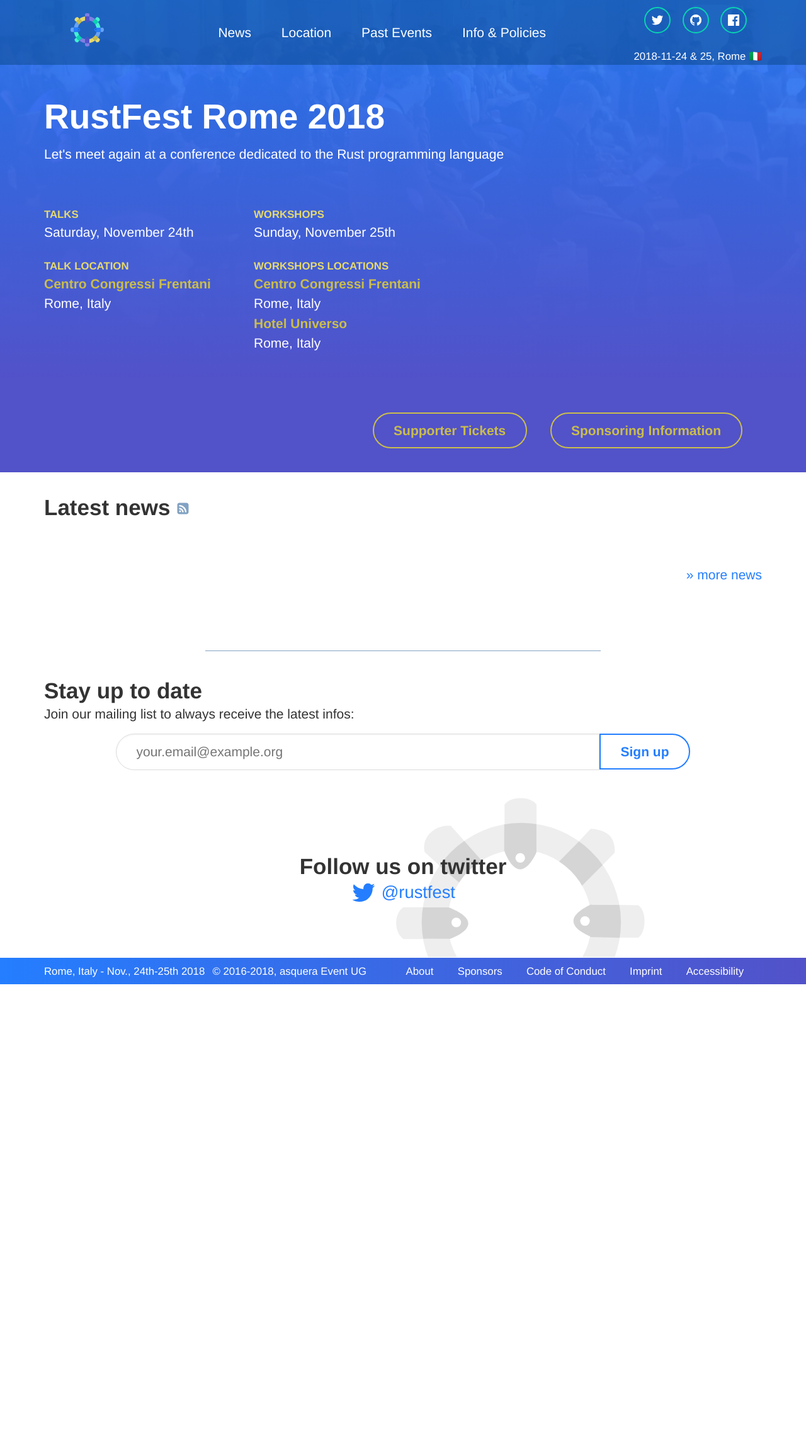
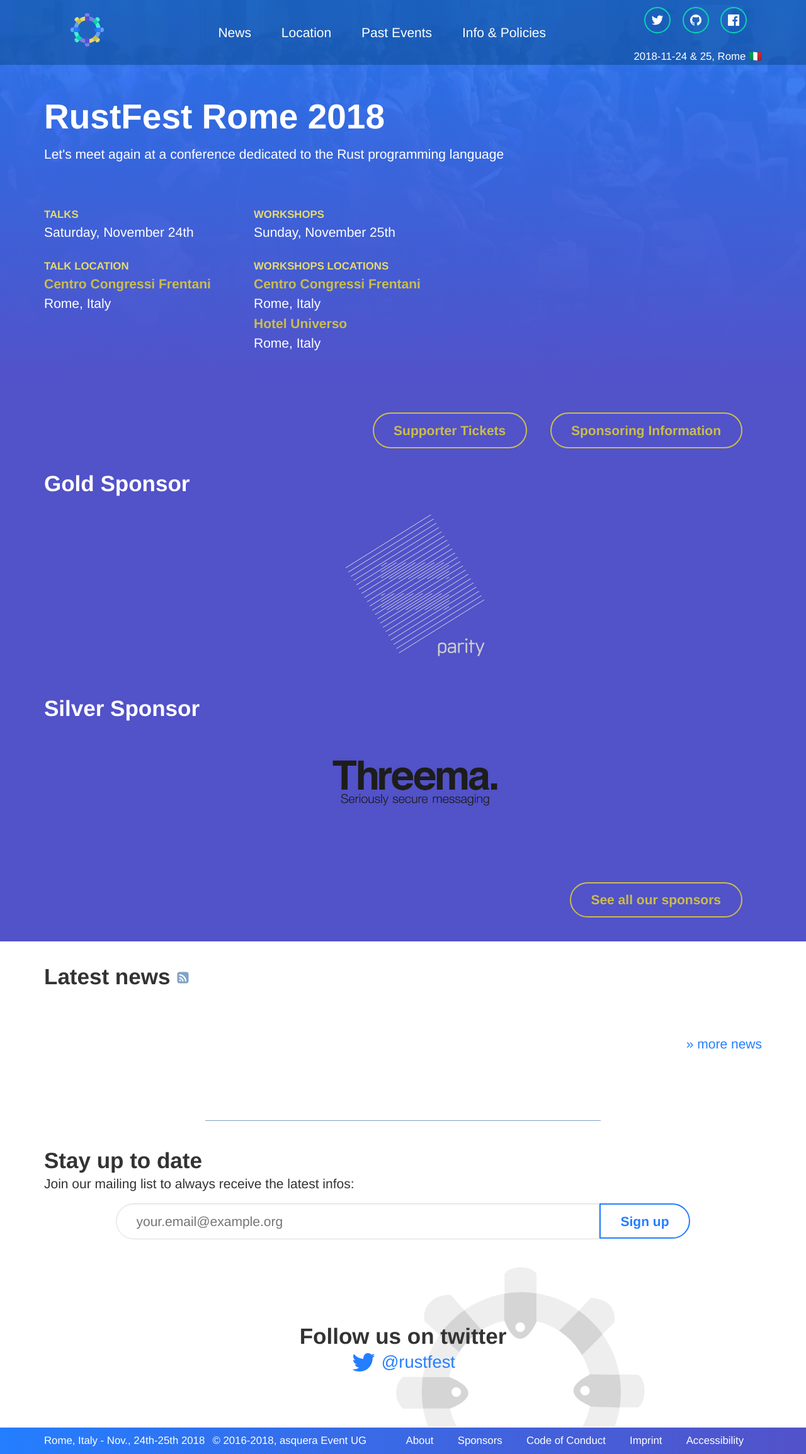
Before and after one commit to RustFestEU/rome.rustfest.eu, a Jekyll site: the page built from index.html, in a window 1280 px wide. Shown: the whole page at 63% size. Built offline with Jekyll 4.4.1, drawn with Linux system fonts in a browser that asks for light colours; nearby versions of some CDN libraries; before the commit the page ends 1563 px from its top, so only the background shows below that.

Commit message:
Start adding sponsor logos (#25)
* Enable sponsors template

* Add Threema as sponsor

* Typo

* sponsor logos: min-width breaks aspect ratio in Firefox

* Add Parity as sponsor

```diff
--- a/_sass/components/_sponsors.scss
+++ b/_sass/components/_sponsors.scss
@@ -11,7 +11,6 @@
     bottom: 2em;
   };
   img {
-    min-width: 20vw;
     max-height: 25vh;
     max-width: 25vw;
   }
--- a/index.html
+++ b/index.html
@@ -71,6 +71,38 @@
         Sponsoring Information
       </a>
     </div>
+
+    {% if platinum_sponsors[0] %}
+    <h2>Platinum Sponsor{% if platinum_sponsors[1] %}s{% endif %}</h2>
+    <ul>
+      {% for sponsor in platinum_sponsors %}
+        <li><a href="{{sponsor.link}}" title="{{sponsor.name}}"><img src="/assets/sponsors/{{sponsor.slug}}.{% if sponsor.png %}png{% else %}svg{% endif %}" /></a></li>
+      {% endfor %}
+    </ul>
+    {% endif %}
+
+    {% if gold_sponsors[0] %}
+    <h2>Gold Sponsor{% if gold_sponsors[1] %}s{% endif %}</h2>
+    <ul>
+      {% for sponsor in gold_sponsors %}
+        <li><a href="{{sponsor.link}}" title="{{sponsor.name}}"><img src="/assets/sponsors/{{sponsor.slug}}.{% if sponsor.png %}png{% else %}svg{% endif %}" /></a></li>
+      {% endfor %}
+    </ul>
+    {% endif %}
+
+    {% if silver_sponsors[0] %}
+    <h2>Silver Sponsor{% if silver_sponsors[1] %}s{% endif %}</h2>
+    <ul>
+      {% for sponsor in silver_sponsors %}
+        <li><a href="{{sponsor.link}}" title="{{sponsor.name}}"><img src="/assets/sponsors/{{sponsor.slug}}.{% if sponsor.png %}png{% else %}svg{% endif %}" /></a></li>
+      {% endfor %}
+    </ul>
+    {% endif %}
+    <div style="text-align: right">
+      <a class="button primary" href="/sponsors/">
+        See all our sponsors
+      </a>
+    </div>
   </section>
 </div>
 
```
Also changed, not shown: _sponsors/parity.md (added, +8 -0 lines), _sponsors/threema.md (added, +8 -0 lines), sponsors.md (+6 -8 lines), assets/sponsors/parity.png (added), assets/sponsors/threema.png (added).
